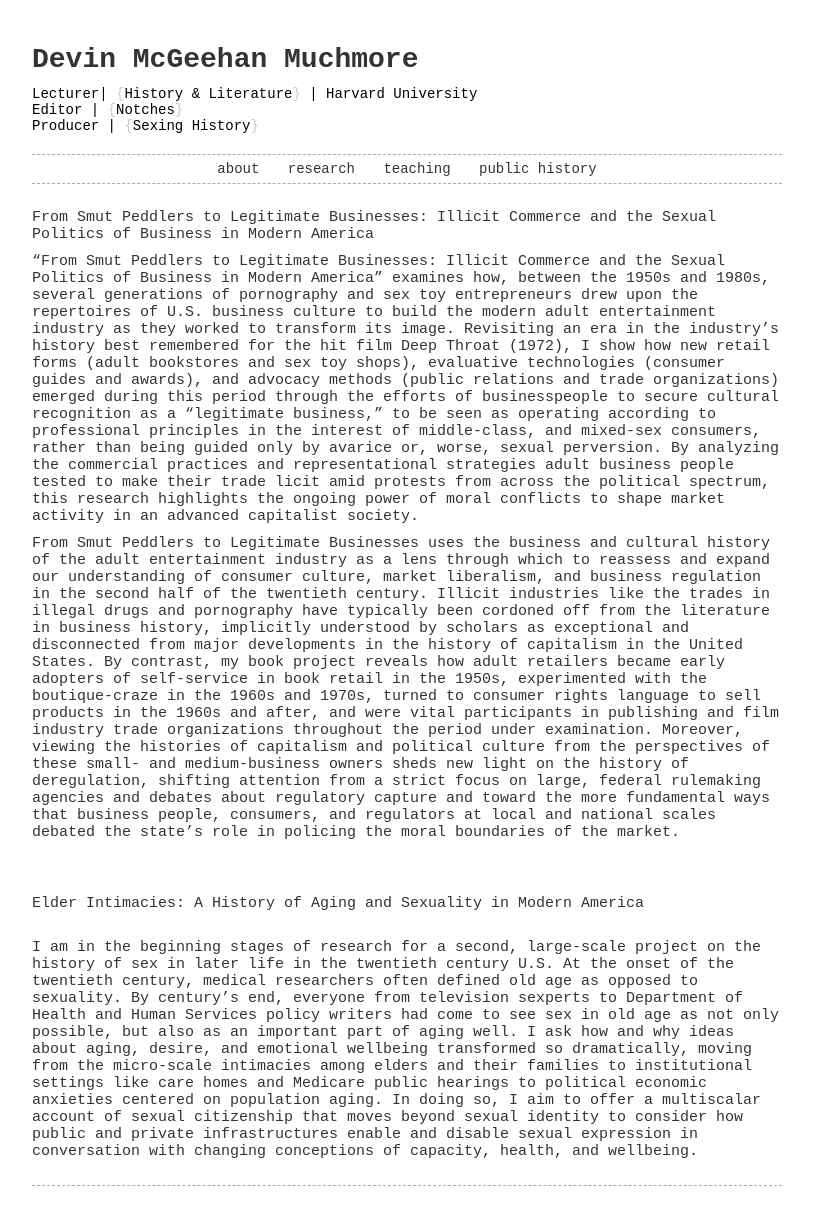
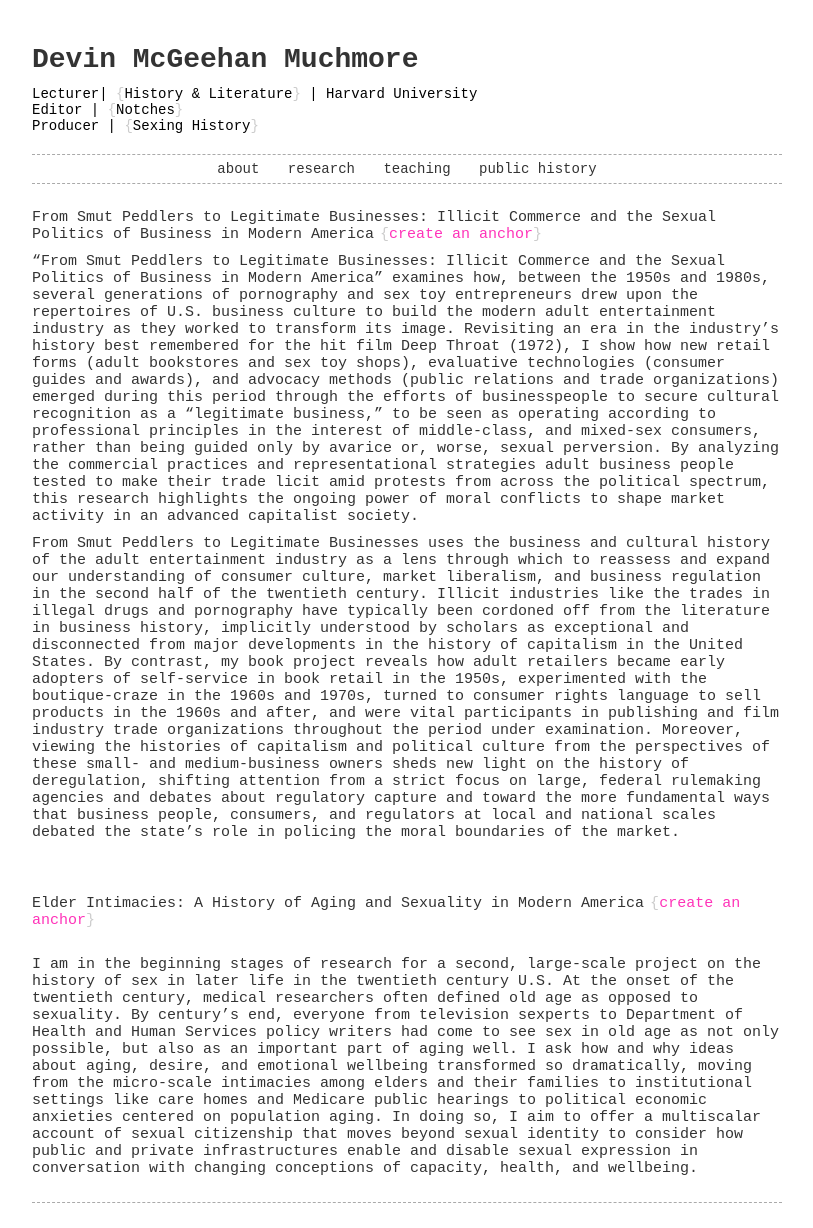
Before and after one commit to devintmm/devintmm.github.io, a Jekyll site: the page built from research.md, in a window 1280 px wide. Shown: the whole page, without its empty margins (233-1046 px from the left). Built offline with Jekyll 4.4.1, drawn with Linux system fonts in a browser that asks for light colours.

Commit message:
Update research.md

```diff
--- a/research.md
+++ b/research.md
@@ -2,7 +2,7 @@
 layout: content
 permalink: /research
 ---
-From Smut Peddlers to Legitimate Businesses: Illicit Commerce and the Sexual Politics of Business in Modern America
+From Smut Peddlers to Legitimate Businesses: Illicit Commerce and the Sexual Politics of Business in Modern America [create an anchor](#smutpeddlers)
 <br>
 
 "From Smut Peddlers to Legitimate Businesses: Illicit Commerce and the Sexual Politics of Business in Modern America" examines how, between the 1950s and 1980s, several generations of pornography and sex toy entrepreneurs drew upon the repertoires of U.S. business culture to build the modern adult entertainment industry as they worked to transform its image. Revisiting an era in the industry’s history best remembered for the hit film Deep Throat (1972), I show how new retail forms (adult bookstores and sex toy shops), evaluative technologies (consumer guides and awards), and advocacy methods (public relations and trade organizations) emerged during this period through the efforts of businesspeople to secure cultural recognition as a “legitimate business,” to be seen as operating according to professional principles in the interest of middle-class, and mixed-sex consumers, rather than being guided only by avarice or, worse, sexual perversion. By analyzing the commercial practices and representational strategies adult business people tested to make their trade licit amid protests from across the political spectrum, this research highlights the ongoing power of moral conflicts to shape market activity in an advanced capitalist society.
@@ -12,7 +12,7 @@ From Smut Peddlers to Legitimate Businesses uses the business and cultural histo
 <br>
 <br>
 
-Elder Intimacies: A History of Aging and Sexuality in Modern America
+Elder Intimacies: A History of Aging and Sexuality in Modern America [create an anchor](#elderintimacies)
 
 <br>
 I am in the beginning stages of research for a second, large-scale project on the history of sex in later life in the twentieth century U.S. At the onset of the twentieth century, medical researchers often defined old age as opposed to sexuality. By century’s end, everyone from television sexperts to Department of Health and Human Services policy writers had come to see sex in old age as not only possible, but also as an important part of aging well. I ask how and why ideas about aging, desire, and emotional wellbeing transformed so dramatically, moving from the micro-scale intimacies among elders and their families to institutional settings like care homes and Medicare public hearings to political economic anxieties centered on population aging. In doing so, I aim to offer a multiscalar account of sexual citizenship that moves beyond sexual identity to consider how public and private infrastructures enable and disable sexual expression in conversation with changing conceptions of capacity, health, and wellbeing.
```
